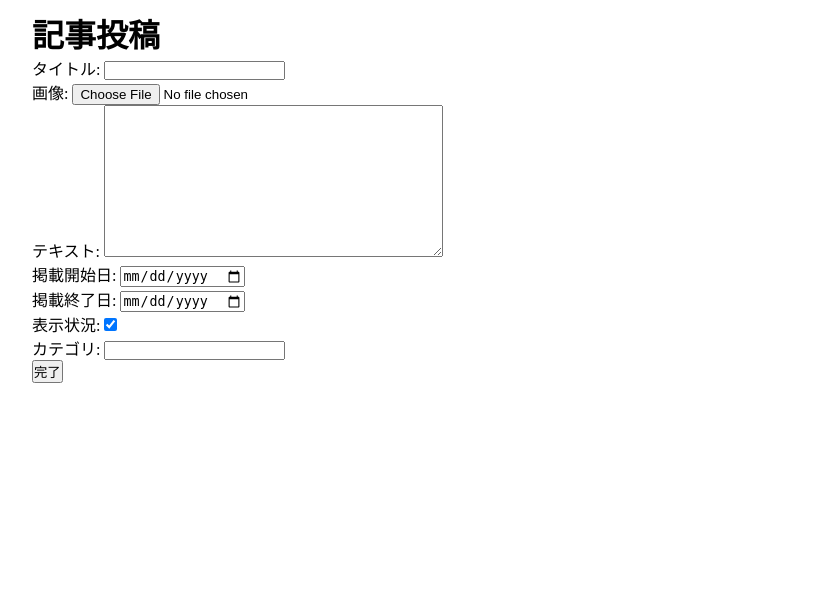
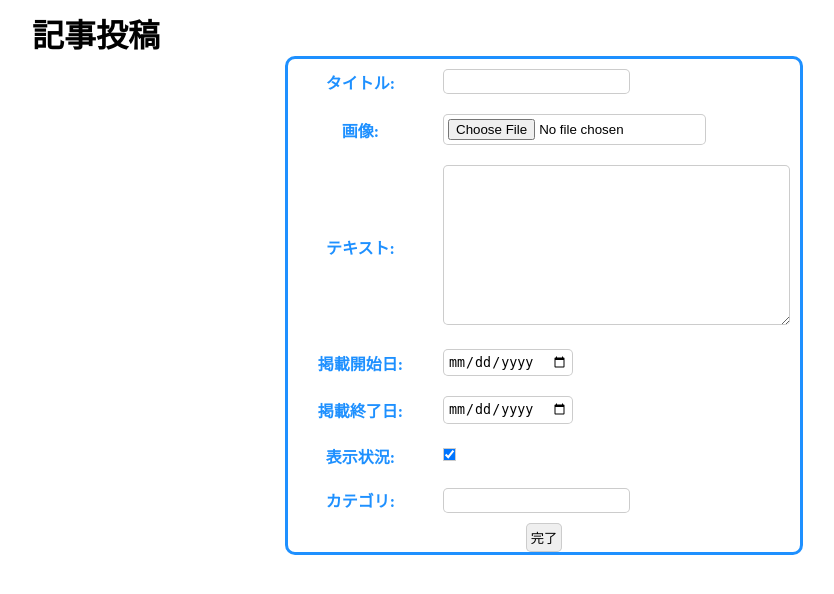
Before and after one commit to tsurui1/group_a, a Django app: page /create/ in a window 1280 px wide. Shown: the part 44-638 px from the top of the page, without its empty margins (96-930 px from the left). Run offline with Django 4.2, Linux system fonts and the light colour scheme; a user stored in the database is signed in.

Commit message:
article/css完了

```diff
--- a/article/views.py
+++ b/article/views.py
@@ -91,10 +91,10 @@ class ArticleUpdateView(generic.UpdateView):
     template_name = 'article/article_update.html'
     success_url = reverse_lazy('article:management_list')
 
-    def get(self, request):
+    def get(self, request, *args, **kwargs):
         if not request.user.is_staff:
             return redirect("accounts:login")
-        return super().get(request)
+        return super().get(request, *args, **kwargs)
 
     def form_valid(self, form):
         article = form.save(commit=False)
@@ -132,10 +132,10 @@ class ArticleDeleteView(generic.DeleteView):
     template_name = 'article/article_delete.html'
     success_url = reverse_lazy('article:article_list')
 
-    def get(self, request):
+    def get(self, request, *args, **kwargs):
         if not request.user.is_staff:
             return redirect("accounts:login")
-        return super().get(request)
+        return super().get(request, *args, **kwargs)
 
 class ManagementListView(generic.ListView):
     model = Article
--- a/static/article/style.css
+++ b/static/article/style.css
@@ -28,6 +28,48 @@ nav ul li{
 }
 img {
     object-fit: cover;
+}
+
+/* フォーム */
+#form form{
+    margin: auto;
+    width: 50%;
+    border-radius: 10px;
+    border: solid 3px #1e90ff;/*線*/
+}
+#form input, textarea, select{
+    padding: 5px;
+    border-radius: 5px;
+    border: none;
+    box-shadow: 0 0 0 1px #ccc inset;
+}
+#form input:focus {
+    outline: 0;
+    box-shadow: 0 0 0 2px rgb(33, 150, 243) inset;
+}
+#form textarea:focus {
+    outline: 0;
+    box-shadow: 0 0 0 2px rgb(33, 150, 243) inset;
+}
+#form select:focus {
+    outline: 0;
+    box-shadow: 0 0 0 2px rgb(33, 150, 243) inset;
+}
+.create_table {
+    width: 100%;
+    margin: auto;
+    border-collapse: collapse;
+}
+.create_table th{
+    padding: 10px;
+    color: #1e90ff;
+}
+.create_table td{
+    padding: 10px;
+    width: 50%;
+}
+.button_center{
+    text-align: center;
 }
 
 /* article共通 */
--- a/templates/article/article_create.html
+++ b/templates/article/article_create.html
@@ -3,11 +3,17 @@
 
 <h1>記事投稿</h1>
 
-<form action="" method="post" enctype="multipart/form-data">
-  {% csrf_token %}
-  {{ form.as_p }}
-  <input type="submit" value="完了">
+<div id="form">
+  <form action="" method="post" enctype="multipart/form-data">
+    {% csrf_token %}
+    <table class="create_table">
+      {{ form.as_table }}
+    </table>
+    <div class="button_center">
+      <input type="submit" value="完了">
+    </div>
 
-</form>
+  </form>
+</div>
 
 {% endblock %}
--- a/templates/article/management_list.html
+++ b/templates/article/management_list.html
@@ -2,7 +2,7 @@
 
 {% block content %}
 
-<h1>運営記事一覧</h1>
+<h1>運営</h1>
 
 <div class="all_article">
     作成した記事一覧
```
Also changed, not shown: templates/article/article_delete.html (+9 -7 lines), templates/article/article_update.html (+13 -6 lines).
